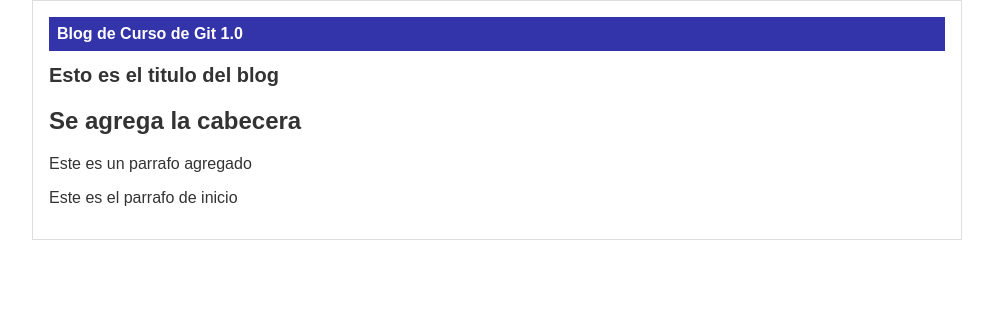
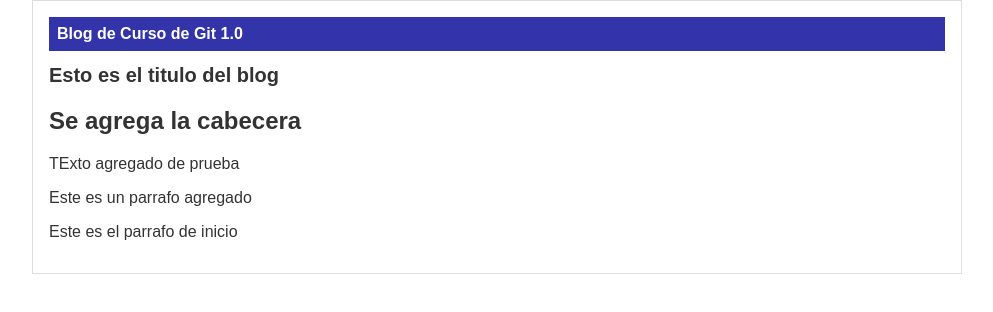
Before and after one commit to Cazcode/Curso_Git, a plain HTML site: page index.html in a window 1280 px wide. Shown: the whole page, without its empty margins (143-1136 px from the left). Drawn offline with Linux system fonts and the light colour scheme.

Commit message:
Cambios agregados para probar merge de master a cabecera

```diff
--- a/index.html
+++ b/index.html
@@ -14,6 +14,7 @@
         <div id="post">
             <h1>Esto es el titulo del blog</h1>
             <h2>Se agrega la cabecera</h2>
+            <p>TExto agregado de prueba </p>
             <p>Este es un parrafo agregado</p>
             <p>Este es el parrafo de inicio</p>
         </div>
```
